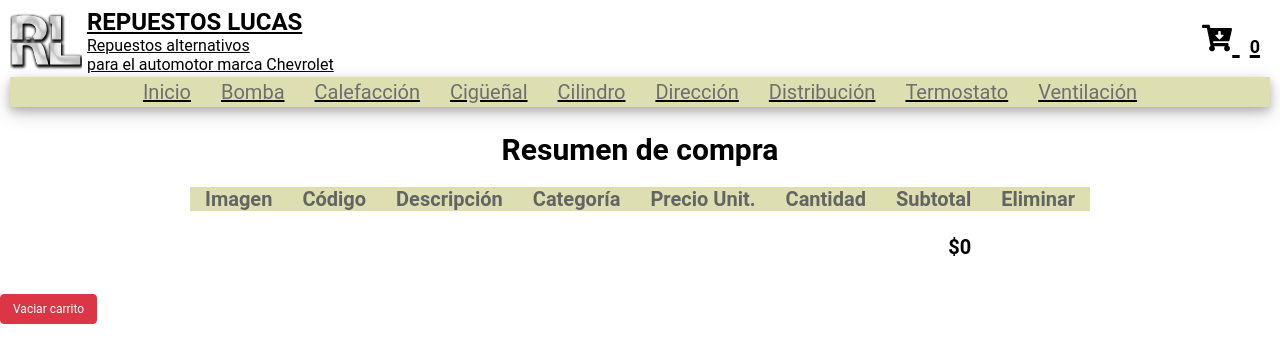
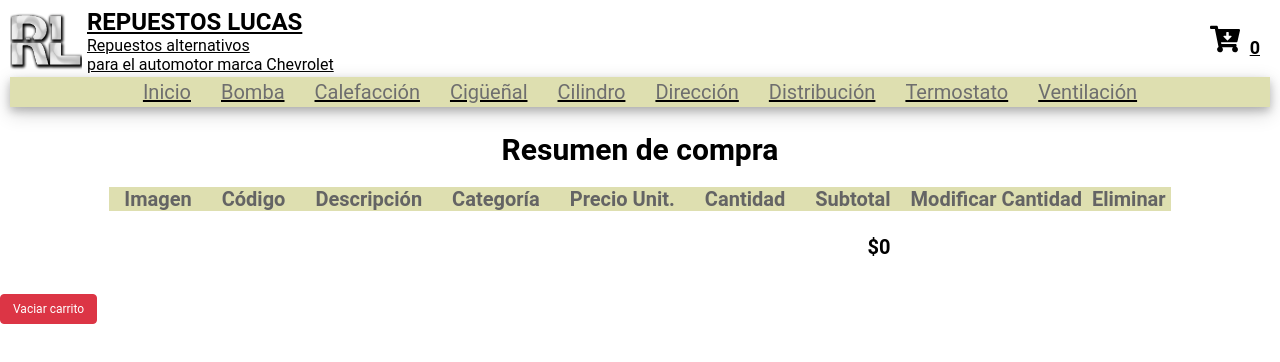
Before and after one commit to Lucas-Zam/RJ-proyecto-RL, a React (Create React App) app: page /cart in a window 1280 px wide. Shown: the top 362 px of the page. Built offline with nearby package versions, Linux system fonts and the light colour scheme.

Commit message:
Modif 02/09/21

```diff
--- a/src/components/CartScreen/CartScreen.js
+++ b/src/components/CartScreen/CartScreen.js
@@ -1,6 +1,8 @@
 import React, { useContext } from 'react'
 import { CartContext } from '../../context/CartContext'
+import { Link } from 'react-router-dom'
 import { BsFillTrashFill } from 'react-icons/bs'
+import { HiPencilAlt } from 'react-icons/hi'
 import "./CartScreen.scss"
 
 export const CartScreen = () => {
@@ -22,7 +24,8 @@ export const CartScreen = () => {
                         <th className="esp">Precio Unit.</th>
                         <th className="esp">Cantidad</th>
                         <th className="esp">Subtotal</th>
-                        <th className="esp">Eliminar</th>
+                        <th className="esp1">Modificar Cantidad</th>
+                        <th className="esp1">Eliminar</th>
                     </tr>
                 </thead>
 
@@ -38,7 +41,10 @@ export const CartScreen = () => {
                             <td className="texto-derecha esp">${prod.precio}</td>
                             <td className="texto-derecha esp">{prod.cantidad}</td>
                             <td className="texto-derecha esp">${prod.precio * prod.cantidad}</td>
-                            <td className="texto-centrado esp"><BsFillTrashFill className="tipoCursor" onClick={() => eliminarDelCarrito(prod.id)}/></td>
+                            <td className="texto-centrado esp1">
+                                <Link to={`/detail/${prod.id}`}><HiPencilAlt className="tipoCursor"/></Link>
+                            </td>
+                            <td className="texto-centrado esp1"><BsFillTrashFill className="tipoCursor" onClick={() => eliminarDelCarrito(prod.id)}/></td>
                         </tr>
                     ))}
 
--- a/src/components/CartScreen/CartScreen.scss
+++ b/src/components/CartScreen/CartScreen.scss
@@ -38,6 +38,9 @@ table {
 .esp {
   padding: 0 15px;
 }
+.esp1 {
+  padding: 0 5px;
+}
 
 .espIzq {
   padding-left: 25px;
--- a/src/components/CartWidget/CartWidget.js
+++ b/src/components/CartWidget/CartWidget.js
@@ -20,11 +20,19 @@ export const CartWidget = () => {//será 0 si no viene nada
         <>
 
         <Link to='/cart'>
-            <div className="cartwidget">
-                <FaCartArrowDown/> {/* poner esto */}
-                {/* <img src={logoCarrito} alt="logo" width="40"/>sacar esto */}
-                <span>{cantidadCarrito()}</span>
-            </div>
+            {cantidadCarrito() === 0 ?
+                <div>
+                    <FaCartArrowDown className="cartwidgetB"/>
+                    {/* <img src={logoCarrito} alt="logo" width="40"/>sacar esto */}
+                    <span>{cantidadCarrito()}</span>
+                </div>
+                :
+                <div>
+                    <FaCartArrowDown className="cartwidgetR"/>
+                    {/* <img src={logoCarrito} alt="logo" width="40"/>sacar esto */}
+                    <span>{cantidadCarrito()}</span>
+                </div>
+            }
         </Link>
 
         </>
--- a/src/components/CartWidget/CartWidget.scss
+++ b/src/components/CartWidget/CartWidget.scss
@@ -1,9 +1,14 @@
-.cartwidget {
+.cartwidgetB {
   font-size: 30px;
+  color: black;
+}
+.cartwidgetR {
+  font-size: 30px;
+  color: red;
+}
 
-  span {
+span {
     font-size: 18px;
     font-weight: 700;
     padding: 0 10px;
-  }
 }
--- a/src/components/Counter/Counter.js
+++ b/src/components/Counter/Counter.js
@@ -1,8 +1,9 @@
 import { Link } from 'react-router-dom'
 import "./Counter.scss"
 
-export const Counter = ({max, cantidad, setCantidad, agregar, agregado}) => {
+export const Counter = ({max, cantidad, setCantidad, agregar, modificar, agregado}) => {
     console.log("agregado:"+agregado)
+
 
 
     const handleSumar = () => {
@@ -19,20 +20,16 @@ export const Counter = ({max, cantidad, setCantidad, agregar, agregado}) => {
 
     return (
         <>
-            <div>
-
-                    {
-                    agregado ?
-                        <Link to="/cart" className="btn btn-success margen20">Terminar mi compra</Link>
-                        :
             <div className="tarjCantidad">
                 <button className="btn btn-primary margen10" onClick={handleRestar}>-</button>
                 <p className="enfasis600">{cantidad}</p>
                 <button className="btn btn-primary margen10" onClick={handleSumar}>+</button>
+                {agregado ?
+                    <button className="btn btn-outline-primary" onClick={modificar}>Modificar el carrito</button>
+                    :
                     <button className="btn btn-outline-primary" onClick={agregar}>Agregar al carrito</button>
-                        </div>
                 }
-
+                <span><Link to="/cart" className="btn btn-success margen20">Terminar mi compra</Link></span>
             </div>
         </>
     )
--- a/src/components/ItemDetailContainer/ItemDetail.js
+++ b/src/components/ItemDetailContainer/ItemDetail.js
@@ -6,17 +6,22 @@ import "./ItemDetail.scss"
 
 export const ItemDetail = ( {id,img,codigo,desc,precio,categoria,rubro,auto,marca,catparanav,stock,cod_original} ) => {
 
-    const {agregarAlCarrito, isInCart, cantidadItemCarrito} = useContext(CartContext)
 
-    // cantidadItemCarrito(id)
+    const {agregarAlCarrito, isInCart, cantidadItemCarrito, modificarCantCarrito} = useContext(CartContext)
 
 
-    // const [cantidad, setCantidad] = useState(cantidadItemCarrito(id));
 
-    const [cantidad, setCantidad] = useState(1);
+    const [cantidad, setCantidad] = useState(cantidadItemCarrito(id));
+
+
+    // const [cantidad, setCantidad] = useState(1);
     // agregar al carrito
 
-    const handleAdd = () => {
+    const handleChange = () => {//modifica cantidad de un item existente en carrito
+        modificarCantCarrito( id, cantidad )
+    }
+
+    const handleAdd = () => {//agrega un item nuevo al carrito
         agregarAlCarrito({
             id,img,codigo,desc,precio,categoria,rubro,auto,marca,catparanav,stock,cod_original,cantidad
         })
@@ -55,6 +60,7 @@ export const ItemDetail = ( {id,img,codigo,desc,precio,categoria,rubro,auto,marc
                         cantidad={cantidad}
                         setCantidad={setCantidad}
                         agregar={handleAdd}
+                        modificar={handleChange}
                         agregado={isInCart(id)}
                     />
                 </div>
--- a/src/context/CartContext.js
+++ b/src/context/CartContext.js
@@ -34,17 +34,20 @@ export const CartProvider = ({children}) => {
 
     const cantidadItemCarrito = (id) => {
         // determina la cantidad que tiene el id en el carrito
-        let ctrol = isInCart(id)
         let cantidadInicial
         let indiceABuscar = carrito.findIndex(el => el.id === id);// me da la posición
-        // console.log(carrito)
-        if (ctrol) {
+        if (isInCart(id)) {
             cantidadInicial = carrito[indiceABuscar].cantidad
         }else{
             cantidadInicial = 1
         }
-        // console.log("Primer cantidad:"+cantidadInicial)
         return cantidadInicial
+    }
+
+    const modificarCantCarrito = (id, cantidad) => {
+        let indiceABuscar = carrito.findIndex(el => el.id === id);// me da la posición
+        carrito[indiceABuscar].cantidad = cantidad
+        setCarrito([...carrito])
     }
 
     const vaciarCarrito = () => {
@@ -75,9 +78,13 @@ export const CartProvider = ({children}) => {
         */
 
     return (
-        <CartContext.Provider value={{ carrito, isInCart, vaciarCarrito, agregarAlCarrito, eliminarDelCarrito, cantidadCarrito, totalCarrito, cantidadItemCarrito }}>
+
+        <CartContext.Provider value={{ carrito, isInCart, vaciarCarrito, agregarAlCarrito,
+                                        eliminarDelCarrito, cantidadCarrito, totalCarrito,
+                                        cantidadItemCarrito, modificarCantCarrito }}>
             {children}
         </CartContext.Provider>
+
 
     )
 
```
Lines whose indentation alone changed are shown as unchanged.
